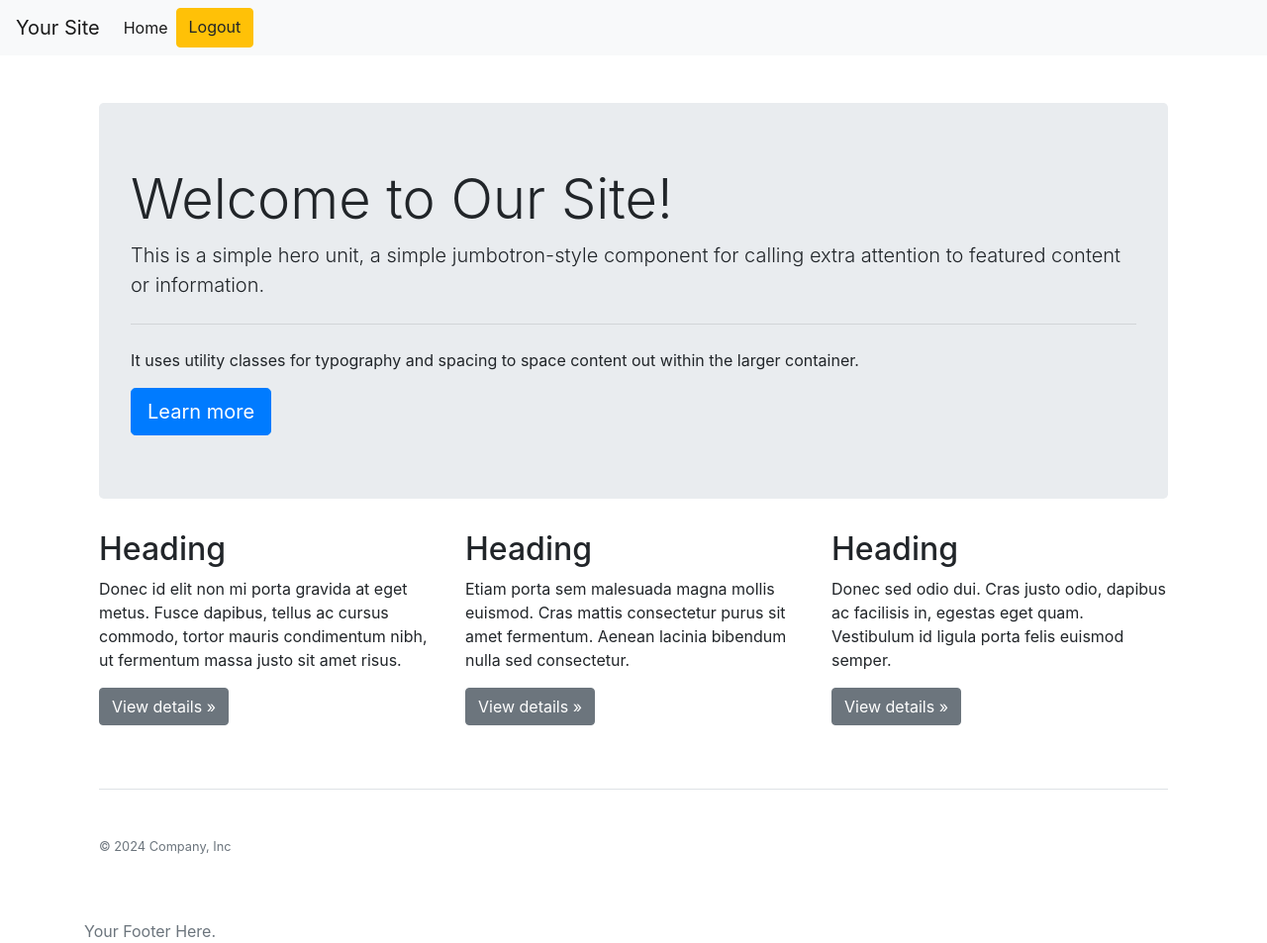
After one commit to mintceo/learning_platform, a Django app: template core/accounts/templates/accounts/home.html in a window 1280 px wide. The commit adds this page. Shown: the whole page at 99% size. Run offline with Django 5.2, Linux system fonts and the light colour scheme; the template is opened without the code that fills it, so the values that code supplies are empty; some libraries are stand-ins or nearby versions.

Commit message:
Second commit

```diff
--- /dev/null
+++ b/core/accounts/templates/accounts/home.html
@@ -0,0 +1,46 @@
+{% extends 'base.html' %}
+
+{% block title %}Home Page{% endblock %}
+
+{% block extra_head %}
+<!-- Additional CSS or JS for the home page can go here -->
+{% endblock %}
+
+{% block content %}
+<div class="container mt-5">
+    <div class="jumbotron">
+        <h1 class="display-4">Welcome to Our Site!</h1>
+        <p class="lead">This is a simple hero unit, a simple jumbotron-style component for calling extra attention to featured content or information.</p>
+        <hr class="my-4">
+        <p>It uses utility classes for typography and spacing to space content out within the larger container.</p>
+        <a class="btn btn-primary btn-lg" href="#" role="button">Learn more</a>
+    </div>
+
+    <div class="row">
+        <div class="col-md-4">
+            <h2>Heading</h2>
+            <p>Donec id elit non mi porta gravida at eget metus. Fusce dapibus, tellus ac cursus commodo, tortor mauris condimentum nibh, ut fermentum massa justo sit amet risus.</p>
+            <p><a class="btn btn-secondary" href="#" role="button">View details »</a></p>
+        </div>
+        <div class="col-md-4">
+            <h2>Heading</h2>
+            <p>Etiam porta sem malesuada magna mollis euismod. Cras mattis consectetur purus sit amet fermentum. Aenean lacinia bibendum nulla sed consectetur.</p>
+            <p><a class="btn btn-secondary" href="#" role="button">View details »</a></p>
+        </div>
+        <div class="col-md-4">
+            <h2>Heading</h2>
+            <p>Donec sed odio dui. Cras justo odio, dapibus ac facilisis in, egestas eget quam. Vestibulum id ligula porta felis euismod semper.</p>
+            <p><a class="btn btn-secondary" href="#" role="button">View details »</a></p>
+        </div>
+    </div>
+
+    <footer class="pt-4 my-md-5 pt-md-5 border-top">
+        <div class="row">
+            <div class="col-12 col-md">
+                <small class="d-block mb-3 text-muted">© 2024 Company, Inc</small>
+            </div>
+            <!-- Add more footer content here if needed -->
+        </div>
+    </footer>
+</div>
+{% endblock %}
--- a/core/core/settings.py
+++ b/core/core/settings.py
@@ -9,7 +9,7 @@ https://docs.djangoproject.com/en/5.0/topics/settings/
 For the full list of settings and their values, see
 https://docs.djangoproject.com/en/5.0/ref/settings/
 """
-
+import os
 from pathlib import Path
 
 # Build paths inside the project like this: BASE_DIR / 'subdir'.
@@ -38,6 +38,8 @@ INSTALLED_APPS = [
     'django.contrib.messages',
     'django.contrib.staticfiles',
     'crispy_forms',
+    'accounts',
+
 ]
 
 CRISPY_TEMPLATE_PACK = 'bootstrap4'
@@ -58,7 +60,7 @@ ROOT_URLCONF = 'core.urls'
 TEMPLATES = [
     {
         'BACKEND': 'django.template.backends.django.DjangoTemplates',
-        'DIRS': [],
+        'DIRS': [os.path.join(BASE_DIR, 'templates')],
         'APP_DIRS': True,
         'OPTIONS': {
             'context_processors': [
--- a/core/core/urls.py
+++ b/core/core/urls.py
@@ -14,9 +14,27 @@ Including another URLconf
     1. Import the include() function: from django.urls import include, path
     2. Add a URL to urlpatterns:  path('blog/', include('blog.urls'))
 """
+
 from django.contrib import admin
+from django.contrib.auth.views import LoginView
+from django.contrib.auth.views import LogoutView
+from django.contrib.auth.views import*
 from django.urls import path
+from django.contrib.auth import views as auth_views
+from django.urls import path
+from accounts.views import home, root
+from accounts.views import register
+
 
 urlpatterns = [
     path('admin/', admin.site.urls),
+    path('', root, name='root'),
+    path('home/', home, name='home'),
+    path('register/', register, name='register'),
+
+
+    path('login/', auth_views.LoginView.as_view(template_name='accounts/login.html'), name='login'),
+
+    path('logout/', auth_views.LogoutView.as_view(), name='logout'),
 ]
+    # Add other URL patterns here
--- a/core/accounts/templates/accounts/base.html
+++ b/core/templates/base.html
@@ -1,3 +1,5 @@
+
+{% load static %}
 <!DOCTYPE html>
 <html lang="en">
 <head>
@@ -24,6 +26,8 @@
                         <a class="nav-link" href="{% url 'home' %}">Home <span class="sr-only">(current)</span></a>
                     </li>
                     <!-- Additional navigation items -->
+                    <a href="{% url 'logout' %}" class="btn btn-warning">Logout</a>
+
                 </ul>
             </div>
         </nav>
--- /dev/null
+++ b/requirements.txt
@@ -0,0 +1,5 @@
+asgiref==3.7.2
+Django==5.0.2
+django-crispy-forms==2.1
+sqlparse==0.4.4
+typing_extensions==4.9.0
```
Also changed, not shown: core/accounts/templates/accounts/login.html (added, +12 -0 lines), core/accounts/templates/accounts/register.html (added, +12 -0 lines), core/accounts/views.py (+16 -3 lines), core/accounts/forms.py (line endings or trailing spaces), core/accounts/migrations/0001_initial.py (added), core/db.sqlite3 (added).
